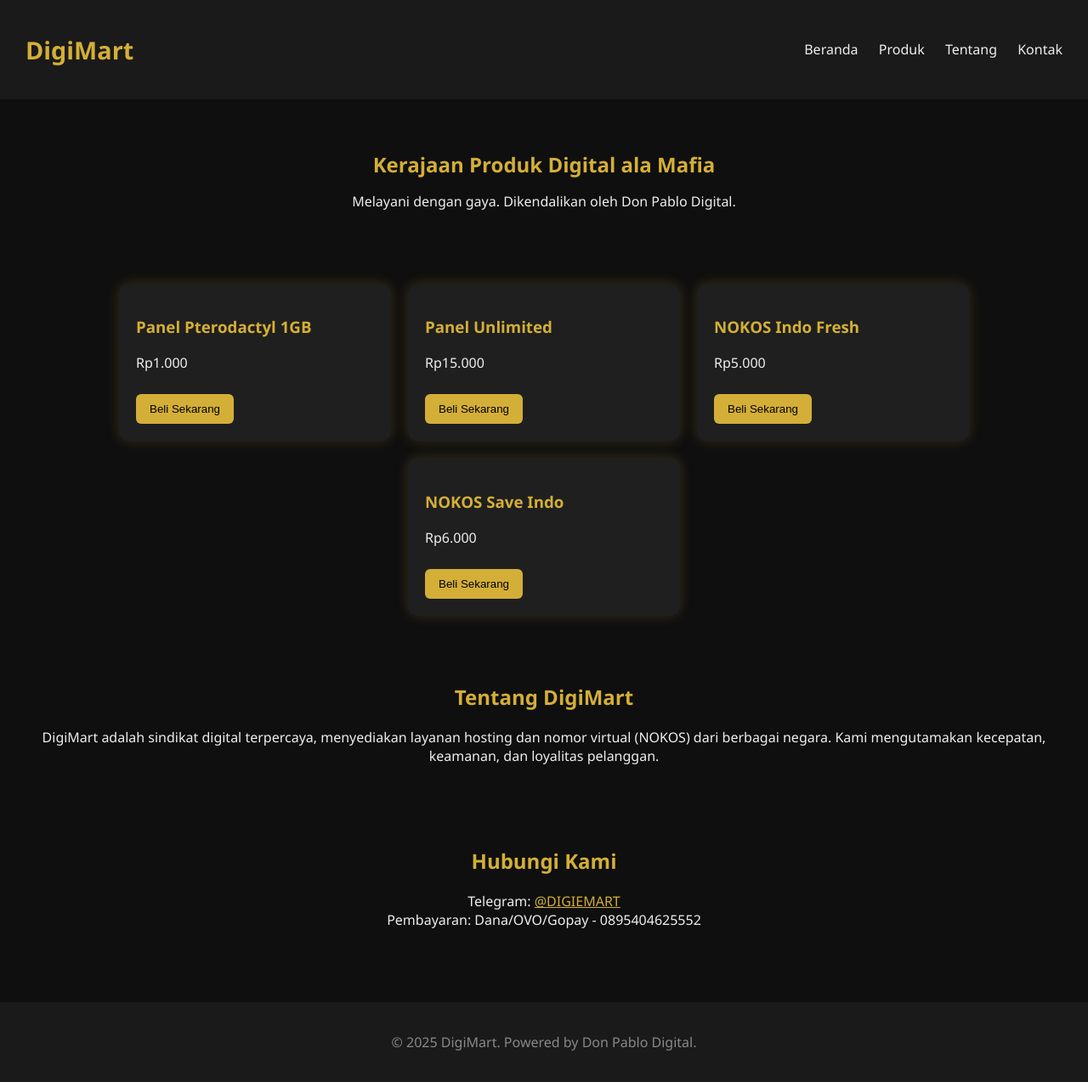
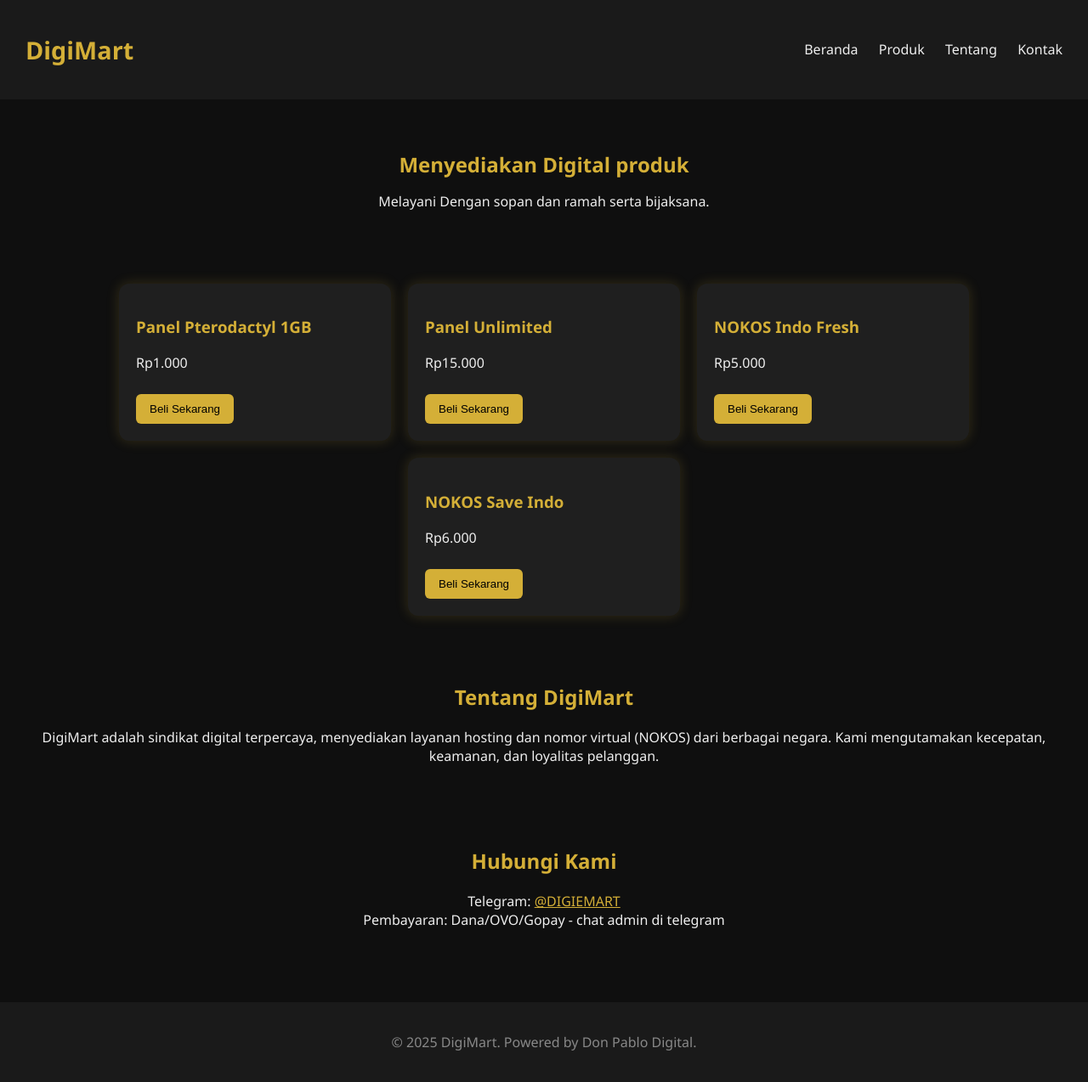
Before and after one commit to upieww/DigiMart-Store, a plain HTML site: page index.html in a window 1280 px wide. Shown: the whole page at 85% size. Drawn offline with Linux system fonts and the light colour scheme.

Commit message:
Update index.html

```diff
--- a/index.html
+++ b/index.html
@@ -96,8 +96,8 @@
       <a href="#kontak">Kontak</a>
     </div>
   </nav>  <header>
-    <h2>Kerajaan Produk Digital ala Mafia</h2>
-    <p>Melayani dengan gaya. Dikendalikan oleh Don Pablo Digital.</p>
+    <h2>Menyediakan Digital produk</h2>
+    <p>Melayani Dengan sopan dan ramah serta bijaksana.</p>
   </header>  <section class="products" id="produk">
     <div class="card">
       <h3>Panel Pterodactyl 1GB</h3>
@@ -125,7 +125,7 @@
   </section>  <section id="kontak" style="padding: 30px; text-align: center;">
     <h2 style="color: var(--primary);">Hubungi Kami</h2>
     <p>Telegram: <a href="https://t.me/DIGIEMART" style="color: var(--primary);">@DIGIEMART</a><br>
-    Pembayaran: Dana/OVO/Gopay - 0895404625552</p>
+    Pembayaran: Dana/OVO/Gopay - chat admin di telegram</p>
   </section>  <footer>
     <p>&copy; 2025 DigiMart. Powered by Don Pablo Digital.</p>
   </footer>
```
